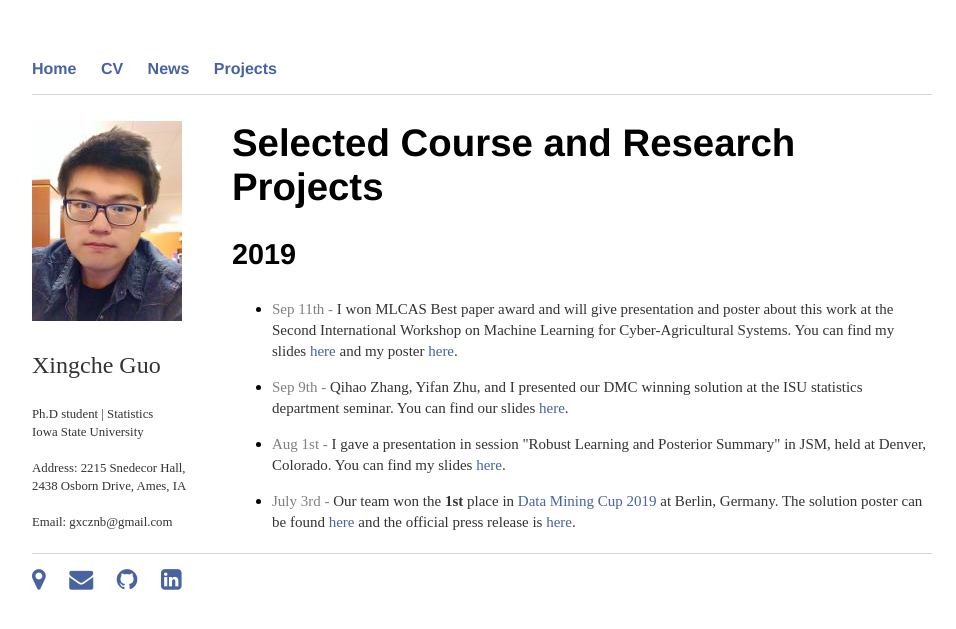
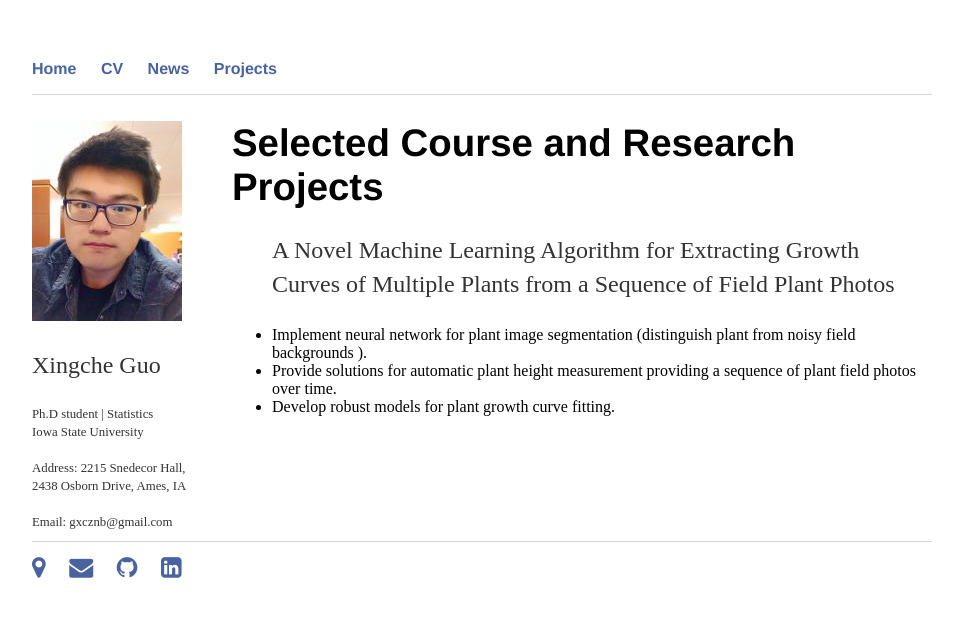
Before and after one commit to xingcheg/xingcheg.github.io, a Jekyll site: the page built from projects/index.html, in a window 1280 px wide. Shown: the top 629 px of the page, without its empty margins (158-1114 px from the left). Built offline with Jekyll 4.4.1, drawn with Linux system fonts in a browser that asks for light colours.

Commit message:
Update index.html

```diff
--- a/projects/index.html
+++ b/projects/index.html
@@ -5,44 +5,13 @@ title: Selected Course and Research Projects
 
 <h1> Selected Course and Research Projects </h1>
 
-<h3> 2019 </h3>
+
 
 
 <ul>
-
-  <li><p style="font-size:15px;"> <span style="color: #808080">Sep 11th - </span>
-	  I won MLCAS Best paper award and will give presentation and poster about this work at the Second International Workshop
-	  on Machine Learning for Cyber-Agricultural Systems.
-	  You can find my slides
-	  <a href="https://github.com/xingcheg/MLCAS-2019/blob/master/MLCAS-Slides/mlcas_xingche.pdf">here</a> and my poster
-	  <a href="https://github.com/xingcheg/MLCAS-2019/blob/master/MLCAS-Poster/poster.pdf">here</a>.
-</p></li>
-
-
-
-	  <li><p style="font-size:15px;"> <span style="color: #808080">Sep 9th - </span>
-	  Qihao Zhang, Yifan Zhu, and I presented our DMC winning solution at the ISU statistics department seminar.
-	  You can find our slides
-	  <a href="https://github.com/xingcheg/dmc2019_1st_place/blob/master/Dept_Seminar/main.pdf">here</a>.
-</p></li>
-
-
-
-
-
-  <li><p style="font-size:15px;"> <span style="color: #808080">Aug 1st - </span>
-	  I gave a presentation in session "Robust Learning and Posterior Summary" in JSM, held at Denver, Colorado.
-	  You can find my slides
-	  <a href="https://github.com/xingcheg/JSM2019/blob/master/JSM-2019/jsm_2019_xingche.pdf">here</a>.
-</p></li>
-
-
-  <li><p style="font-size:15px;"> <span style="color: #808080">July 3rd - </span>
-	  Our team won the <b>1st</b> place in <a href="https://www.data-mining-cup.com/dmc-2019/">Data Mining Cup 2019</a> at Berlin, Germany.
-	  The solution poster can be found
-	  <a href="https://github.com/xingcheg/dmc2019_1st_place/blob/master/poster.pdf">here</a>
-	  and the official press release is
-	  <a href="https://www.news.iastate.edu/news/2019/07/08/data-mining">here</a>.
-</p></li>
-
+  <p> A Novel Machine Learning Algorithm for Extracting Growth Curves of Multiple Plants
+	  from a Sequence of Field Plant Photos </p>
+	<li> Implement neural network for plant image segmentation (distinguish plant from noisy field backgrounds ). </li>
+	<li> Provide solutions for automatic plant height measurement providing a sequence of plant field photos over time. </li>
+	<li>  Develop robust models for plant growth curve fitting. </li>
 </ul>
```
